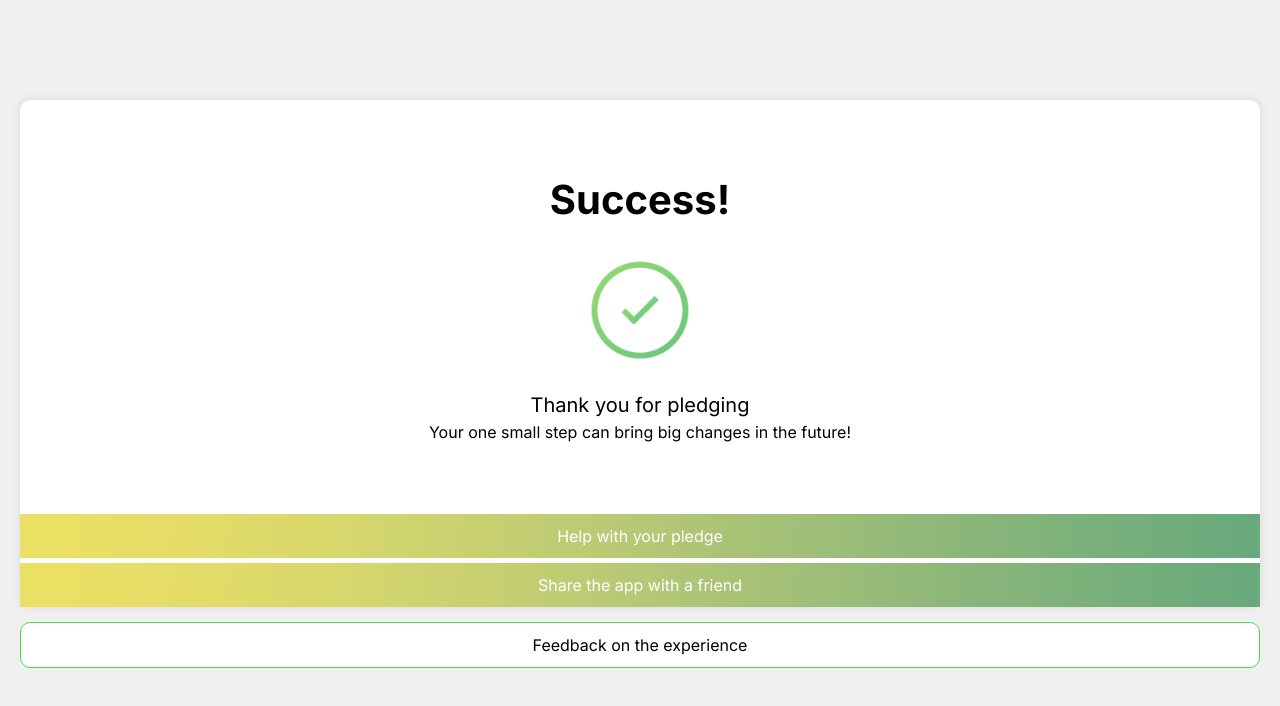
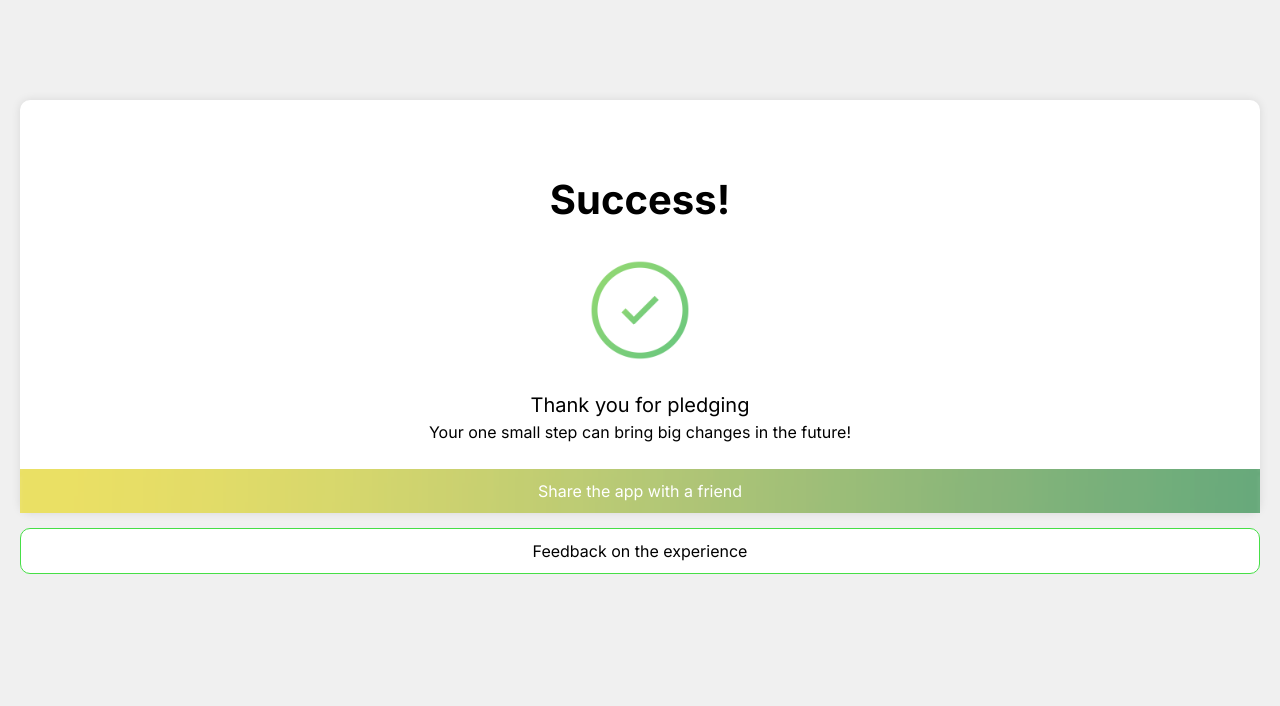
Before and after one commit to rohitvishin/Rothamsted, a Next.js app: page /success in a window 1280 px wide. Shown: the top 706 px of the page. Built offline with nearby package versions, Linux system fonts and the light colour scheme.

Commit message:
success screen fix

```diff
--- a/app/contact/page.tsx
+++ b/app/contact/page.tsx
@@ -26,13 +26,16 @@ export default function Contact(){
         {
           speciesList.data.map((item,index)=>(
             <a key={index} href={'/thankyou?name='+item.name} style={{ textDecoration: 'none', color: 'inherit' }}>
-            <div style={{margin:10,display:"flex",flexDirection:"row",backgroundColor:'#ebf5ca',padding:5,borderRadius:10}}>
+            <div style={{margin:15,display:"flex",flexDirection:"row",backgroundColor:'#ebf5ca',padding:3,borderRadius:10}}>
               <img src={item.image} alt={item.name} height={80} width={80} />
-                <div style={{marginTop:8,width:230,textAlign:'center'}}>
-                <p>{item.pledge_line}</p>
-                </div>
-                <a href="/">help ?</a>
+              <div style={{margin:10,width:230,textAlign:'left'}}>
+              <p>{item.pledge_line}</p>
+              </div>
+              <div style={{fontSize:30,padding:15,width:50,display:"flex",flexDirection:"row",backgroundColor:'#c1caa5',color:'blue',borderRadius:10}}>
+                <a href={item.pledge_link}>?</a>
+              </div>
             </div>
+
             </a>
           ))
         }
--- a/app/success/page.tsx
+++ b/app/success/page.tsx
@@ -1,17 +1,6 @@
 "use client";
 import React, { useEffect, useState } from "react";
-import { speciesList } from "../constant/species";
 export default function Success() {
-  const [species, setspecies] = useState<any>(null);
-  useEffect(() => {
-    const queryString = window.location.search;
-    const urlParams = new URLSearchParams(queryString);
-    const spec = urlParams.get("name");
-
-    const speciesName = speciesList.data.find((obj) => obj.name === spec);
-    setspecies(speciesName);
-  }, [])
-
   return (
     <div>
       <div
@@ -55,20 +44,6 @@ export default function Success() {
           Your one small step can bring big changes in the future!
         </p>
       </div>
-      <a
-        href={species?species.pledge_link:''}
-        style={{
-          marginTop: 50,
-          backgroundImage: `url("rothamsted/gradient.webp")`,
-          padding: "10px",
-          backgroundRepeat: "no-repeat",
-          backgroundSize: "cover",
-          width: "100%",
-          color: "#fff",
-        }}
-      >
-        Help with your pledge
-      </a>
       <p
         style={{
           marginTop: 5,
--- a/app/thankyou/page.tsx
+++ b/app/thankyou/page.tsx
@@ -32,7 +32,7 @@ export default function Thankyou() {
       }).catch((err)=>{
         setProcess(false);
       });
-      window.location.href = "/success?name="+spec;
+      window.location.href = "/success";
     }
   }
   return (
```
